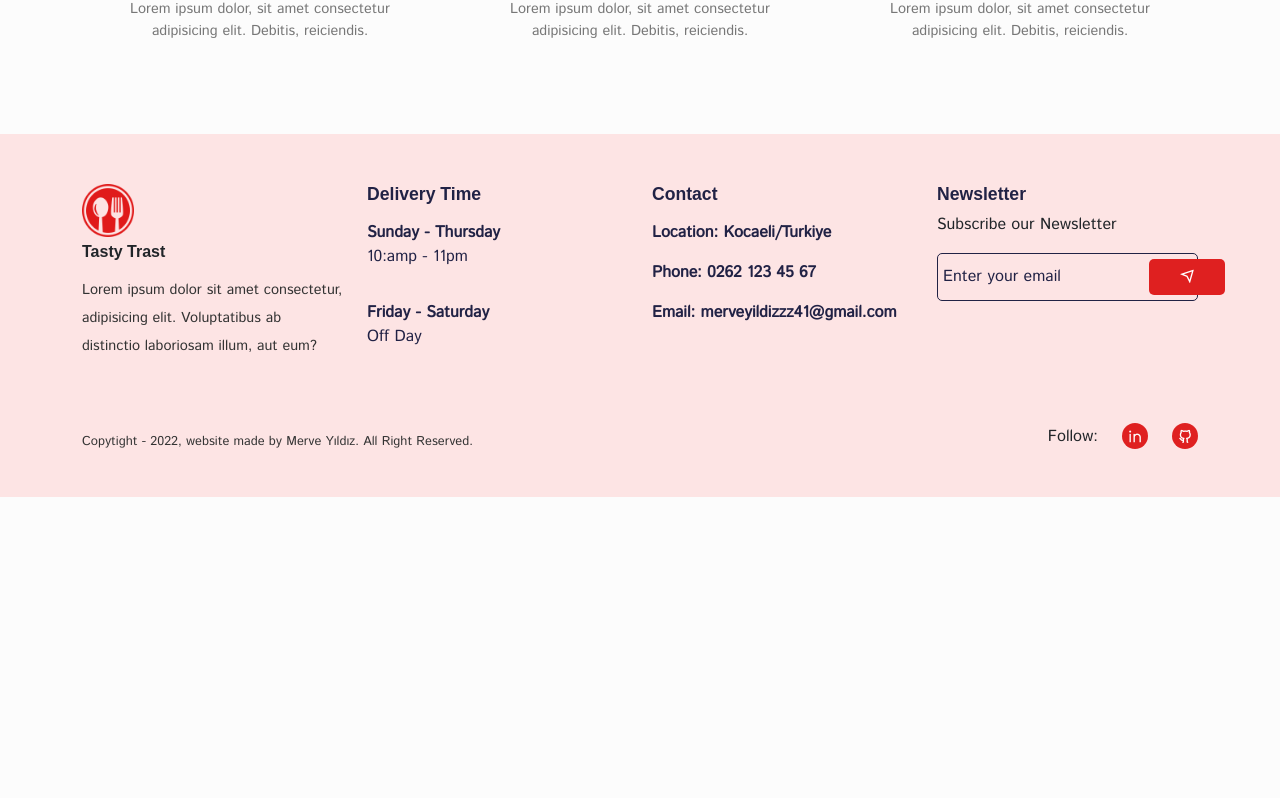
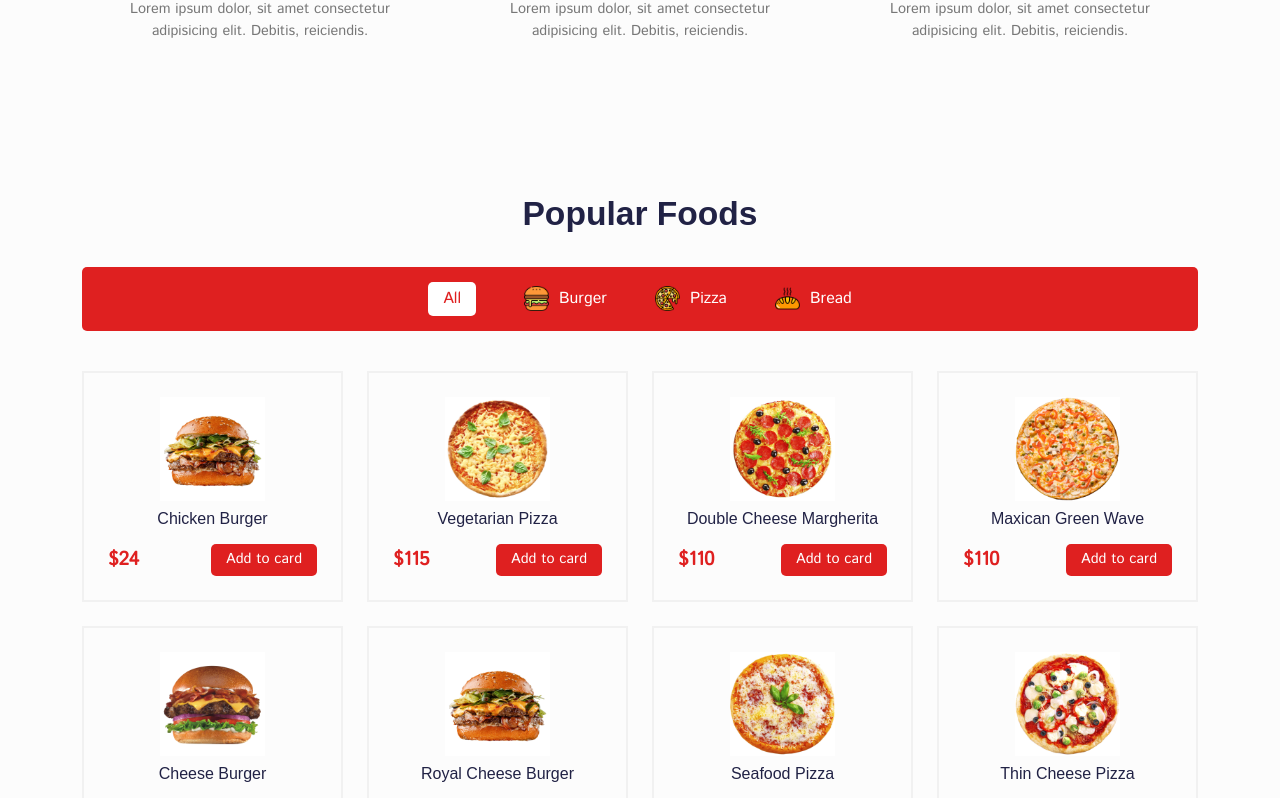
Before and after one commit to merveyyildiz/food-delivery-react, a React (Create React App) app: page /home in a window 1280 px wide. Shown: the part 1413-2211 px from the top of the page. Before the commit the page ends 1910 px from the top, so only its background shows below. Built offline with nearby package versions, Linux system fonts and the light colour scheme; a web font is replaced by a local one.

Commit message:
fourth part of home page completed

```diff
--- a/src/assets/fake-data/products.js
+++ b/src/assets/fake-data/products.js
@@ -13,7 +13,7 @@ import product_03_image_03 from "../images/product_3.3.jpg";
 
 import product_04_image_01 from "../images/product_4.1.jpg";
 import product_04_image_02 from "../images/product_4.2.jpg";
-import product_04_image_03 from "../images/product_4.3.jpg";
+import product_04_image_03 from "../images/product_4.3.png";
 
 import product_05_image_01 from "../images/product_04.jpg";
 import product_05_image_02 from "../images/product_08.jpg";
--- /dev/null
+++ b/src/components/UI/product-card/ProductCard.jsx
@@ -0,0 +1,25 @@
+import React from "react";
+import { Link } from "react-router-dom";
+import "../../../styles/product-card.scss";
+
+const ProductCard = (props) => {
+    const {id, title, image01, price} = props.item;
+
+    return (
+        <div className="product__item p-4 d-flex flex-column mt-4">
+            <div className="product__img mb-2">
+                <img src={image01} alt="product-img " className="w-50"/>
+            </div>
+
+            <div className="product__content">
+                <h6 className="text-center mb-3"><Link to={`/foods:${id}`}>{title}</Link></h6>
+                <div className="d-flex align-items-center justify-content-between w-100">
+                    <span className="product__price">${price}</span>
+                    <button className="addToCard__btn">Add to card</button>
+                </div>
+            </div>
+        </div>
+    )
+}
+
+export default ProductCard;
--- a/src/pages/Home.jsx
+++ b/src/pages/Home.jsx
@@ -4,9 +4,14 @@ import Helmet from "../components/Helmet/Helmet";
 import { Container, Row, Col } from "reactstrap";
 import heroImg from "../assets/images/hero.png";
 import Category from "../components/UI/category/Category";
+import ProductCard from "../components/UI/product-card/ProductCard";
+import products from "../assets/fake-data/products";
 import featureImg01 from "../assets/images/service-01.png";
 import featureImg02 from "../assets/images/service-02.png";
 import featureImg03 from "../assets/images/service-03.png";
+import foodCategoryImg01 from "../assets/images/hamburger.png";
+import foodCategoryImg02 from "../assets/images/pizza.png";
+import foodCategoryImg03 from "../assets/images/bread.png";
 import "../styles/home.scss";
 
 const featureData = [
@@ -95,6 +100,33 @@ const Home = () => {
                     </Row>
                 </Container>
             </section>
+
+            <section>
+                <Container>
+                    <Row>
+                        <Col lg="12" className="text-center">
+                            <h2>Popular Foods</h2>
+                        </Col>
+                        <Col lg="12" className="mt-4 mb-3">
+                            <div className="food__category d-flex justify-content-center align-items-center gap-5">
+                                <button className="all__btn foodBtnActive">All</button>
+                                <button><img src={foodCategoryImg01} alt="foodcategory" />Burger</button>
+                                <button><img src={foodCategoryImg02} alt="foodcategory" />Pizza</button>
+                                <button><img src={foodCategoryImg03} alt="foodcategory" />Bread</button>
+                            </div>
+                        </Col>
+
+                        {
+                            products.map(item => (
+                                <Col lg="3" md="4" key={item.id}>
+                                    <ProductCard item={item}/>
+                                </Col>
+                            ))
+                        }
+
+                    </Row>
+                </Container>
+            </section>
         </Helmet>
     )
 }
--- a/src/styles/home.scss
+++ b/src/styles/home.scss
@@ -84,3 +84,27 @@
         }
     }
 }
+.food {
+    &__category {
+        background-color: $color-orange;
+        border-radius: 5px;
+        padding: 15px;
+
+        button {
+            border: none;
+            background: transparent;
+            color: $color-white;
+            img {
+                width: 25px;
+                height: 25px;
+                margin-right: 10px;
+            }
+        }
+        .all__btn {
+            background-color: $color-white;
+            color: $color-orange;
+            border-radius: 5px;
+            padding: 5px 15px;
+        }
+    }
+}
--- /dev/null
+++ b/src/styles/product-card.scss
@@ -0,0 +1,38 @@
+@import "./variable.scss";
+
+.product {
+    &__item {
+        border: 2px solid $color-light-2;
+        a {
+            color: $color-black;
+        }
+    }
+    &__img {
+        cursor: pointer;
+        text-align: center;
+        img {
+            width: 100%;
+            transition: 300ms;
+            &:hover {
+                scale:calc(1.2);
+            }
+        }
+    }
+    &__content {
+        font-size: .8rem;
+    }
+    &__price {
+        font-size: 1.2rem;
+        font-weight: 600;
+        color: $color-orange;
+    }
+
+}
+.addToCard__btn {
+    border: none;
+    background-color: $color-orange;
+    color: $color-white;
+    padding: 5px 15px;
+    border-radius: 5px;
+    font-size: .9rem;
+}
--- a/src/styles/variable.scss
+++ b/src/styles/variable.scss
@@ -5,3 +5,4 @@ $color-white: #fff;
 $color-light: #fcfcfc;
 $color-gray: #333;
 $color-gray-light: #777;
+$color-light-2: #f1f1f1;
```
